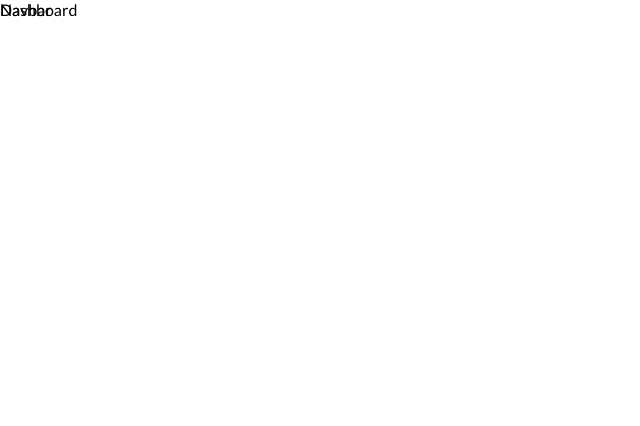
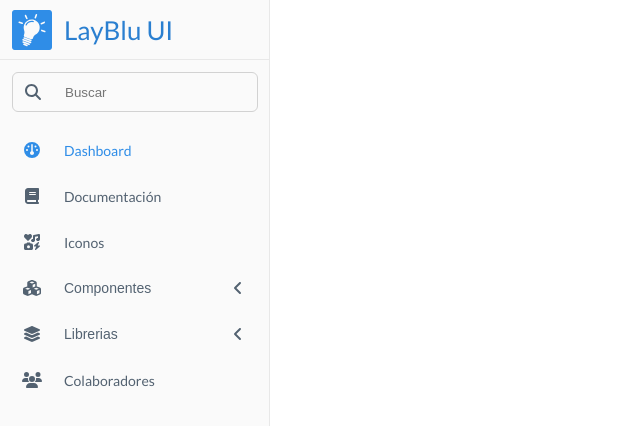
Before and after one commit to pana9422/layblu-ui, a React (Create React App) app: page / in a window 1280 px wide. Shown: the top 426 px of the page, without its empty margins (0-640 px from the left). Built offline with nearby package versions, Linux system fonts and the light colour scheme.

Commit message:
design of sidebar component is restructured

```diff
--- a/src/components/theme/Sidebar.css
+++ b/src/components/theme/Sidebar.css
@@ -0,0 +1,137 @@
+.sidebar{
+    --sidebar-spacing: 1.2rem;
+    --sidebar-icon-width: 4rem;
+    --sidebar-width: calc( var(--sidebar-icon-width) + (var(--sidebar-spacing) * 2) );
+    --sidebar-item-width: calc( var(--sidebar-width) - (var(--sidebar-spacing) * 2)  );
+
+    grid-column: span 1;
+    grid-row: span 4;
+    position: relative;
+    width: var(--sidebar-width);
+    left: calc(-1 *  var(--sidebar-width));
+    background-color: var(--neutral-50);
+    transition: width var(--transition);
+    border-right: 1px solid var(--neutral-100);
+    z-index: 150;
+}
+.sidebar__overflow{
+    position: absolute;
+}
+.sidebar:hover{
+    --sidebar-width: 27rem;
+}
+.sidebar--full{
+    --sidebar-width: 27rem;
+    transform: translateX(100%);
+}
+.sidebar--full ~ .sidebar__overflow{
+    top: 0;
+    width: 100vw;
+    height: 100vh;
+    background-color: #889eb633;
+    z-index: 120;
+    cursor: pointer;
+
+}
+.sidebar__header{
+    position:sticky;
+    top: 0;
+    display: flex;
+    align-items: center;
+    gap: var(--sidebar-spacing);
+    padding: var(--sidebar-spacing);
+
+    height: 6rem;
+    background-color: var(--neutral-50);
+    border-bottom: 1px solid var(--neutral-100);
+    width: 100%;
+    overflow: hidden;
+}
+.sidebar__image{
+    width: var(--sidebar-icon-width);
+}
+.sidebar__brand{
+    font-size: var(--font-size-2xl);
+    color: var(--france-600);
+    white-space: nowrap;
+}
+.sidebar__content{
+
+    padding: var(--sidebar-spacing);
+    display: flex;
+    flex-direction: column;
+    gap: .6rem;
+    height: calc(100vh - 6rem);
+    width: 100%;
+    padding-bottom: 2rem;
+    position: relative;
+    overflow-y: auto;
+    overflow-x: hidden ;
+}
+.sidebar .scroll::-webkit-scrollbar {
+    width: 0;
+}
+.sidebar:hover .scroll::-webkit-scrollbar,
+.sidebar--full:hover .scroll::-webkit-scrollbar {
+    width: 1rem;
+}
+.sidebar__search{
+    display: flex;
+    align-items: center;
+    height: 4rem;
+    width: var(--sidebar-item-width);
+    cursor: pointer;
+    border-radius: .6rem;
+    margin-bottom: 1.2rem;
+    border: 1px solid var(--neutral-200);
+    transition: width var(--transition);
+    color: var(--gray-iron-600);
+
+}
+.sidebar__input{
+    background-color: var(--transparent);
+    border: 0;
+    outline: 0;
+    height: 100%;
+    width: 100%;
+    padding-left: var(--sidebar-spacing);
+    padding-right: var(--sidebar-spacing);
+}
+.sidebar__icon{
+    min-width: var(--sidebar-icon-width);
+    width: min-content;
+    display: flex;
+    justify-content: center;
+    align-items: center;
+    color: inherit;
+    height: 100%;
+    font-size: 1.6rem;
+}
+.sidebar__message{
+    color: var(--gray-iron-500);
+    white-space: nowrap;
+}
+
+@media screen and (min-width: 992px) {
+    .sidebar{
+        left: 0;
+        z-index: 150;
+        position: relative;
+    }
+    .sidebar__overflow{
+        display: none;
+    }
+    .sidebar .sidebar__message,
+    .sidebar .sidebar__input{
+        display: none;
+    }
+    .sidebar:hover .sidebar__input,
+    .sidebar--full .sidebar__message,
+    .sidebar--full .sidebar__input{
+        display: flex;
+    }
+
+    .sidebar--full{
+        transform: translateX(0);
+    }
+}
--- a/src/components/theme/Sidebar.js
+++ b/src/components/theme/Sidebar.js
@@ -1,8 +1,56 @@
+import "./Sidebar.css"
+import { faMagnifyingGlass } from "@fortawesome/free-solid-svg-icons";
+import { FontAwesomeIcon } from "@fortawesome/react-fontawesome";
+import { NavLink } from "react-router-dom";
+import { useRef } from "react";
+import SIDEBAR_ITEMS from "../../data/sidebar";
+import Item from "../utils/Item";
+
 const Sidebar = () => {
+    const inputSearch = useRef();
+
+    const searchLink = (input) => {
+        const searchList = document.querySelectorAll(".item__input-search");
+        const message = document.querySelector(".sidebar__message");
+
+        searchList.forEach((el) => {
+            if (el.textContent.toLocaleLowerCase().includes(input.toLocaleLowerCase())) {
+                el.classList.remove("item__filter");
+                message.textContent = "";
+            } else {
+                const searchListFilter = document.querySelectorAll(".item__filter");
+                el.classList.add("item__filter");
+                if (searchList.length === searchListFilter.length) message.textContent = "No hay resultados de busqueda";
+            }
+        });
+    };
     return (
         <>
+            <aside className={`sidebar`}>
+                <NavLink to="/" className="sidebar__header">
+                    <img className="sidebar__image" src="/assets/brand.svg" alt="Logo de LayBlu" />
+                    <span className="sidebar__brand">LayBlu UI</span>
+                </NavLink>
+                <ul className="sidebar__content scroll">
+                    <li className="sidebar__item">
+                        <label className="sidebar__search">
+                            <span className="sidebar__icon">
+                                <FontAwesomeIcon icon={faMagnifyingGlass} />
+                            </span>
+                            <input ref={inputSearch} className="sidebar__input" type="search" placeholder="Buscar"
+                                onChange={() => searchLink(inputSearch.current.value)} />
+                        </label>
+                        <span className="sidebar__message"></span>
+                    </li>
+                    {SIDEBAR_ITEMS.map(({ name, icon, url, dropdown }, index) => (
+                        <Item key={index} url={url} name={name} icon={icon} dropdown={dropdown} />
+                    ))}
+                </ul>
+            </aside>
+
+            <div className="sidebar__overflow"></div>
         </>
-    )
-}
+    );
+};
 
-export default Sidebar
+export default Sidebar;
--- /dev/null
+++ b/src/data/sidebar.js
@@ -0,0 +1,69 @@
+import { faGauge, faBook, faIcons, faCubes, faLayerGroup, faUsers } from "@fortawesome/free-solid-svg-icons";
+const SIDEBAR_ITEMS = [
+    {
+        name: "Dashboard",
+        icon: faGauge,
+        url: "/",
+    },
+    {
+        name: "Documentación",
+        icon: faBook,
+        url: "/docs",
+    },
+    {
+        name: "Iconos",
+        icon: faIcons,
+        url: "/icons",
+    },
+    {
+        name: "Componentes",
+        icon: faCubes,
+        url: "/components",
+        dropdown: [
+            "Accordions",
+            "Alerts",
+            "Avatars",
+            "Badges",
+            "Breadcrumbs",
+            "Buttons",
+            "List Groups",
+            "Modals",
+            "Navbars",
+            "Navigations",
+            "Popovers",
+            "Steppers",
+            "Tables",
+            "Tabs",
+            "Tags",
+            "Timeline",
+        ],
+    },
+    {
+        name: "Librerias",
+        icon: faLayerGroup,
+        url: "/libraries",
+        dropdown: [
+            "Monaco Editor",
+            "Count Js",
+            "Charts Js",
+            "DataTables",
+            "DatePicker",
+            "FullCalendar",
+            "Glider Js",
+            "Lightbox",
+            "Moment Js",
+            "jsPDF",
+            "Rater Js",
+            "Sortable Js",
+            "Summernote",
+            "Typed Js",
+        ],
+    },
+    {
+        name: "Colaboradores",
+        icon: faUsers,
+        url: "/team",
+    },
+];
+
+export default SIDEBAR_ITEMS;
```
